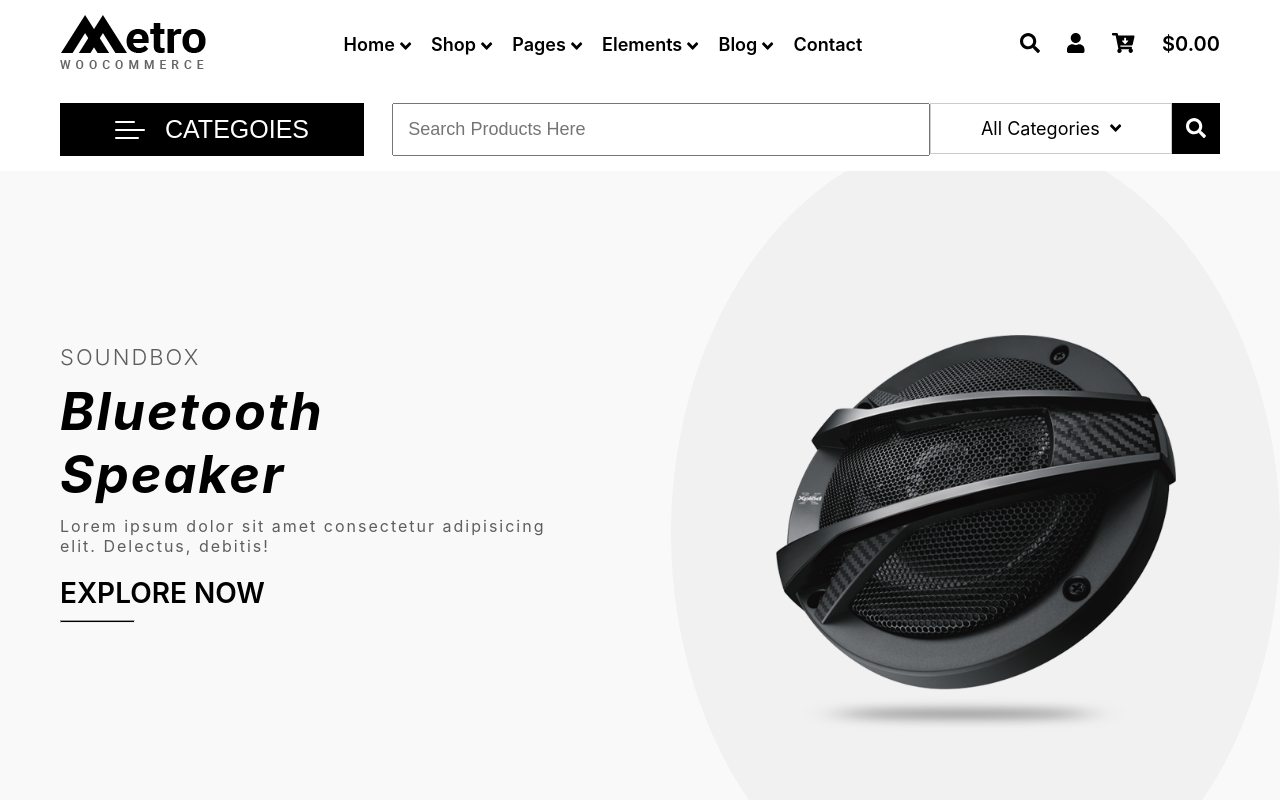
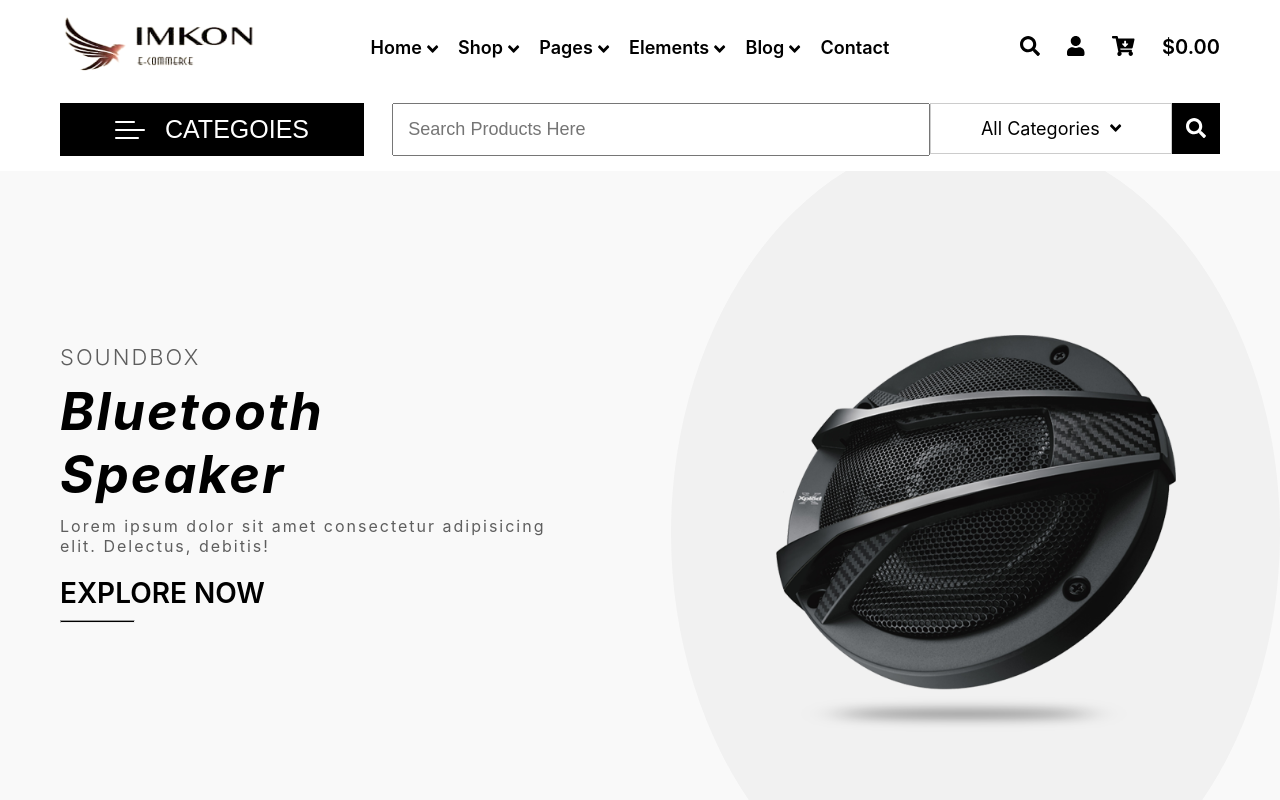
Before and after one commit to senigama1990/online-shop-react-full, a React (Create React App) app: page / in a window 1280 px wide. Shown: the top 800 px of the page. Built offline with nearby package versions, Linux system fonts and the light colour scheme.

Commit message:
logo changed

```diff
--- a/src/App.css
+++ b/src/App.css
@@ -21,6 +21,10 @@ ul {
   z-index: 1000;
   width: 100%;
   overflow: hidden;
+}
+.navBarWrapper div a img {
+  height: 60px;
+  width: 200px;
 }
 .navBarItems {
   display: flex;
@@ -580,6 +584,9 @@ ul {
   background-color: #fff;
   margin-bottom: 25px;
 }
+.footerLogo a img {
+  width: 300px;
+}
 .footerLogo span {
   display: inline-block;
   margin-left: 10px;
--- a/src/App.js
+++ b/src/App.js
@@ -1,5 +1,6 @@
 import { BrowserRouter, Route, Link } from 'react-router-dom';
 import './App.css';
+import FooterPart from './Components/FooterPart';
 import HomePage from './Components/HomePage';
 import NavBarPart from './Components/NavBarPart';
 
@@ -11,6 +12,8 @@ function App() {
         <Route exact path='/'>
           <HomePage />
         </Route>
+
+        <FooterPart/>
       </div>
     </BrowserRouter>
   );
--- a/src/Components/FooterPart.js
+++ b/src/Components/FooterPart.js
@@ -1,6 +1,6 @@
 import React from 'react'
 import { Link } from 'react-router-dom'
-import logoLight from '../imgs/logo-light.png'
+import logoLight from '../imgs/logo-dark-removebg-preview.png'
 import { faMapMarkedAlt, faPhoneAlt, faEnvelope } from "@fortawesome/free-solid-svg-icons";
 import { FontAwesomeIcon } from "@fortawesome/react-fontawesome";
 import {faCcAmex, faCcDiscover, faCcMastercard, faCcVisa, faInstagram, faGoogle, faFacebook, faTwitter, faPinterest, faLinkedinIn} from '@fortawesome/free-brands-svg-icons';
--- a/src/Components/HomePage.js
+++ b/src/Components/HomePage.js
@@ -1,7 +1,6 @@
 import React from 'react'
 import PreLastPart from '../PreLastPart'
 import FeatureProducts from './FeatureProducts'
-import FooterPart from './FooterPart'
 import Header from './Header'
 import Inspirational from './Inspirational'
 import SignUpNewsLetter from './SignUpNewsLetter'
@@ -16,7 +15,6 @@ function HomePage() {
             <SignUpNewsLetter />
             <Inspirational />
             <PreLastPart />
-            <FooterPart/>
         </div>
     )
 }
--- a/src/Components/NavBarPart.js
+++ b/src/Components/NavBarPart.js
@@ -2,7 +2,7 @@ import React from 'react'
 import { Link } from 'react-router-dom'
 import {faAngleDown, faSearch, faUser, faCartArrowDown } from "@fortawesome/free-solid-svg-icons";
 import { FontAwesomeIcon } from "@fortawesome/react-fontawesome";
-import logo from '../imgs/logo-dark.png'
+import logo from '../imgs/logo-light-removebg-preview.png'
 import menuBar from '../imgs/menubar.png'
 
 
```
Also changed, not shown: src/imgs/logo-dark-removebg-preview.png (added), src/imgs/logo-light-removebg-preview.png (added).
